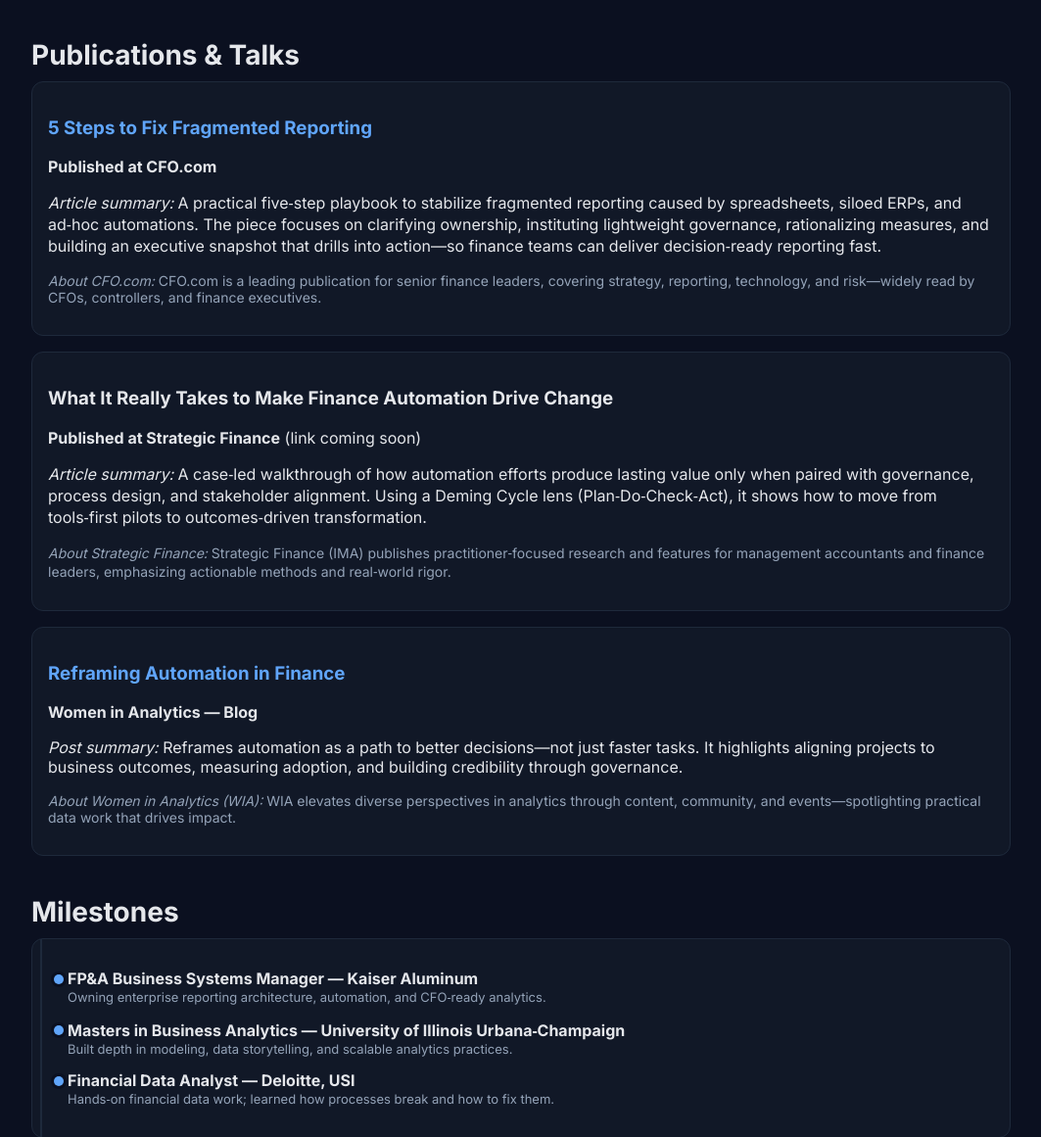
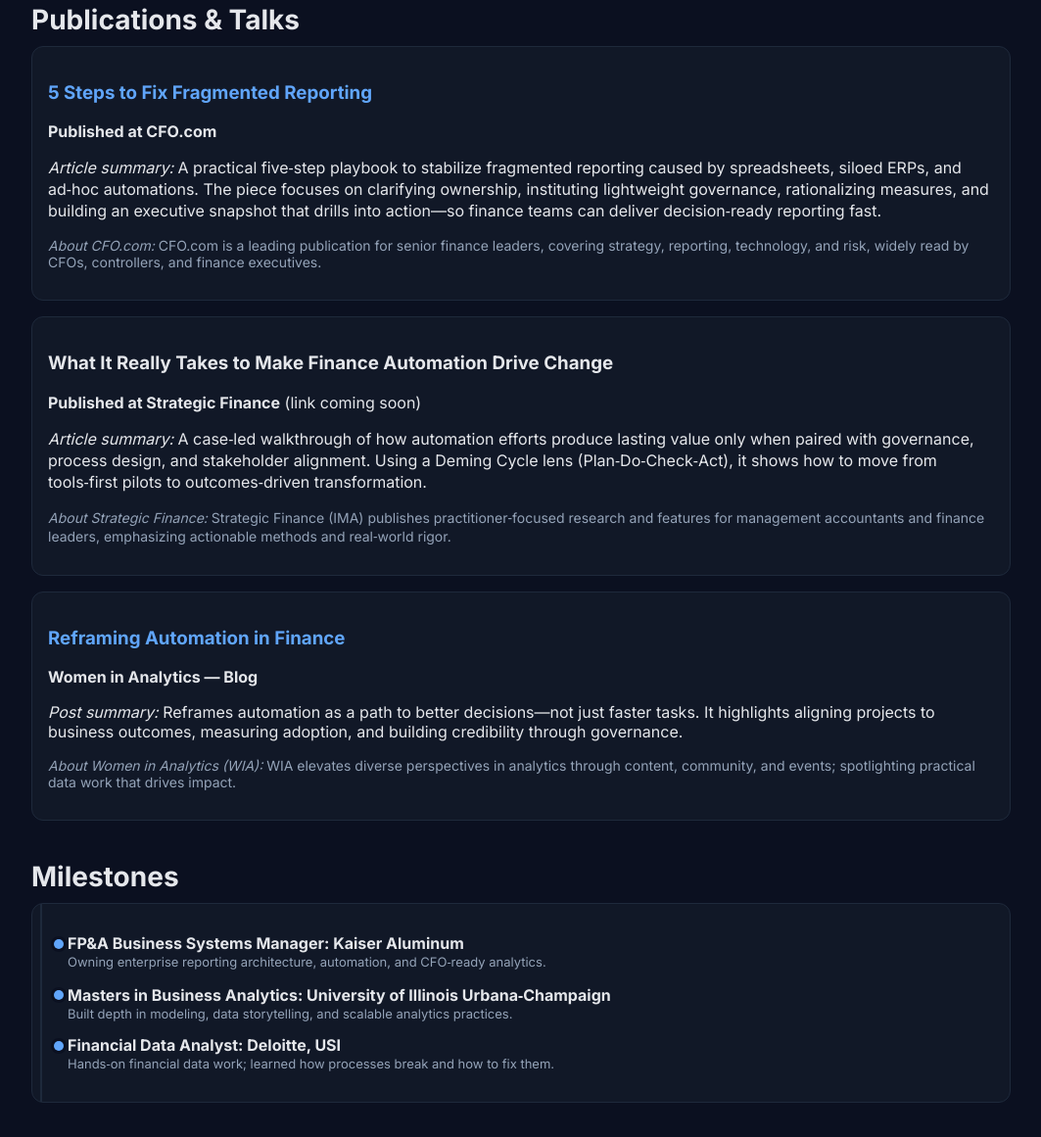
Before and after one commit to swetha-pandiri-15/profile, a plain HTML site: page index.html in a window 1280 px wide. Shown: the part 426-1587 px from the top of the page at 98% size, without its empty margins (108-1171 px from the left). Drawn offline with Linux system fonts and the light colour scheme.

Commit message:
Update index.html

```diff
--- a/index.html
+++ b/index.html
@@ -46,8 +46,7 @@
     <section id="about">
       <h2>About</h2>
       <div class="card">
-        <p><strong>Bio</strong></p>
-        <p>I'm a finance systems and analytics leader who loves turning messy reporting into reliable decision intelligence. I began my career at Deloitte (USI) working with financial data, where I learned how processes actually break in the real world—inside spreadsheets, handoffs, and unclear ownership. To anchor my technical toolkit, I completed a master’s in Business Analytics at the University of Illinois, focusing on practical modeling, data engineering fundamentals, and communicating insights for operators and executives. Today, as FP&A Business Systems Manager at Kaiser Aluminum, I lead enterprise reporting and automation initiatives—designing architectures, Power BI experiences, and governance practices that help CFOs and controllers move from reactive reporting to repeatable, CFO‑ready insight. My work centers on scalability, clarity, and change adoption so solutions stick long after the first demo.</p>
+        <p>I'm a finance systems and analytics leader who loves turning messy reporting into reliable decision intelligence. I began my career at Deloitte (USI) working with financial data, where I learned how processes actually break in the real world - inside spreadsheets, handoffs, and unclear ownership. To anchor my technical toolkit, I completed a master’s in Business Analytics at the University of Illinois, focusing on practical modeling, data engineering fundamentals, and communicating insights for operators and executives. Today, as FP&A Business Systems Manager at Kaiser Aluminum, I lead enterprise reporting and automation initiatives - designing architectures, Power BI experiences, and governance practices that help CFOs and controllers move from reactive reporting to repeatable, CFO‑ready insight. My work centers on scalability, clarity, and change adoption so solutions stick long after the first demo.</p>
       </div>
     </section>
 
@@ -57,7 +56,7 @@
         <h3><a href="https://www.cfo.com/news/5-steps-to-fix-fragmented-reporting-spreadsheets-automation-data-erp/756723/" target="_blank">5 Steps to Fix Fragmented Reporting</a></h3>
         <p><strong>Published at CFO.com</strong></p>
         <p><em>Article summary:</em> A practical five‑step playbook to stabilize fragmented reporting caused by spreadsheets, siloed ERPs, and ad‑hoc automations. The piece focuses on clarifying ownership, instituting lightweight governance, rationalizing measures, and building an executive snapshot that drills into action—so finance teams can deliver decision‑ready reporting fast.</p>
-        <p class="meta"><em>About CFO.com:</em> CFO.com is a leading publication for senior finance leaders, covering strategy, reporting, technology, and risk—widely read by CFOs, controllers, and finance executives.</p>
+        <p class="meta"><em>About CFO.com:</em> CFO.com is a leading publication for senior finance leaders, covering strategy, reporting, technology, and risk, widely read by CFOs, controllers, and finance executives.</p>
       </div>
       <div class="card">
         <h3>What It Really Takes to Make Finance Automation Drive Change</h3>
@@ -70,7 +69,7 @@
         <p><strong>Women in Analytics — Blog</strong></p>
         <p><em>Post summary:</em> Reframes automation as a path to better decisions—not just faster tasks. It highlights aligning projects to business outcomes, measuring adoption, and building credibility through governance.
         </p>
-        <p class="meta"><em>About Women in Analytics (WIA):</em> WIA elevates diverse perspectives in analytics through content, community, and events—spotlighting practical data work that drives impact.</p>
+        <p class="meta"><em>About Women in Analytics (WIA):</em> WIA elevates diverse perspectives in analytics through content, community, and events; spotlighting practical data work that drives impact.</p>
       </div>
     </section>
 
@@ -78,15 +77,15 @@
       <h2>Milestones</h2>
       <div class="card timeline">
         <div class="t-item">
-          <div class="t-title">FP&A Business Systems Manager — Kaiser Aluminum</div>
+          <div class="t-title">FP&A Business Systems Manager: Kaiser Aluminum</div>
           <div class="t-meta">Owning enterprise reporting architecture, automation, and CFO‑ready analytics.</div>
         </div>
         <div class="t-item">
-          <div class="t-title">Masters in Business Analytics — University of Illinois Urbana‑Champaign</div>
+          <div class="t-title">Masters in Business Analytics: University of Illinois Urbana‑Champaign</div>
           <div class="t-meta">Built depth in modeling, data storytelling, and scalable analytics practices.</div>
         </div>
         <div class="t-item">
-          <div class="t-title">Financial Data Analyst — Deloitte, USI</div>
+          <div class="t-title">Financial Data Analyst: Deloitte, USI</div>
           <div class="t-meta">Hands‑on financial data work; learned how processes break and how to fix them.</div>
         </div>
       </div>
```
